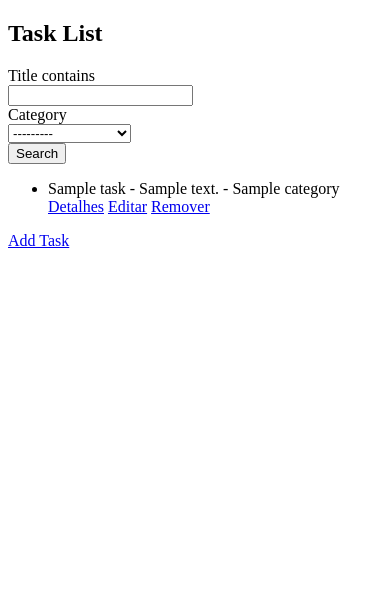
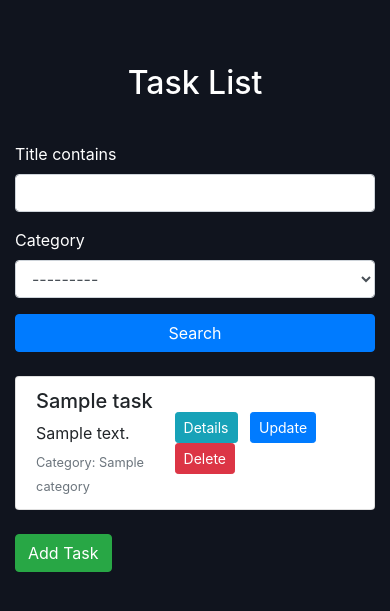
Before and after one commit to TiagoOliverDev/lizie, a Django app: page / in a window 390 px wide. Shown: the top 611 px of the page. Run offline with Django 4.2, Linux system fonts and the light colour scheme; a user stored in the database is signed in; tables that the repository leaves empty hold one stand-in row (values such as "Sample post"); some libraries are stand-ins or nearby versions.

Commit message:
feat: estilização dos templates do todo

```diff
--- a/lizetest/core/templates/base.html
+++ b/lizetest/core/templates/base.html
@@ -1,11 +1,16 @@
 <!DOCTYPE html>
 <html lang="en">
 <head>
+    {% load static %}
     <meta charset="UTF-8">
     <meta name="viewport" content="width=device-width, initial-scale=1.0">
     <title>To-Do List</title>
+    <title>{% block title %}App{% endblock %}</title>
+    <link href="https://stackpath.bootstrapcdn.com/bootstrap/4.5.2/css/bootstrap.min.css" rel="stylesheet">
+    {% block extra_head %}{% endblock %}
+    <link href="{% static 'styles.css' %}" rel="stylesheet">
 </head>
-<body>
+<body style="background-color: #10141E;">
     {% block content %}
     {% endblock content %}
 </body>
--- a/lizetest/settings.py
+++ b/lizetest/settings.py
@@ -9,7 +9,7 @@ https://docs.djangoproject.com/en/4.2/topics/settings/
 For the full list of settings and their values, see
 https://docs.djangoproject.com/en/4.2/ref/settings/
 """
-
+import os
 from pathlib import Path
 
 # Build paths inside the project like this: BASE_DIR / 'subdir'.
@@ -124,6 +124,10 @@ USE_TZ = True
 
 STATIC_URL = 'static/'
 
+STATICFILES_DIRS = [
+    os.path.join(BASE_DIR, 'core', 'css'),
+]
+
 # Default primary key field type
 # https://docs.djangoproject.com/en/4.2/ref/settings/#default-auto-field
 
--- a/lizetest/todo/templates/task_list.html
+++ b/lizetest/todo/templates/task_list.html
@@ -2,20 +2,36 @@
 {% load crispy_forms_tags %}
 
 {% block content %}
-  <h2>Task List</h2>
-  <form method="get">
-    {{ filter.form|crispy }}
-    <button type="submit" class="btn btn-primary">Search</button>
+<div class="container mt-5">
+  <h2 class="mb-4 text-white p-3 text-center">Task List</h2>
+  <form method="get" class="mb-4">
+    <div class="row text-white">
+      <div class="col-md-10">
+        {{ filter.form|crispy }}
+      </div>
+      <div class="col-md-2">
+        <button type="submit" class="btn btn-primary btn-block">Search</button>
+      </div>
+    </div>
   </form>
-  <ul>
+  <ul class="list-group">
     {% for task in tasks %}
-      <li>
-        {{ task.title }} - {{ task.description }} - {{ task.category }}
-        <a href="{% url 'todo:task_details' pk=task.pk %}">Detalhes</a>
-        <a href="{% url 'todo:task_edit' pk=task.pk %}">Editar</a>
-        <a href="{% url 'todo:task_delete' pk=task.pk %}">Remover</a>
+      <li class="list-group-item d-flex justify-content-between align-items-center">
+        <div>
+          <h5>{{ task.title }}</h5>
+          <p class="mb-1">{{ task.description }}</p>
+          <small class="text-muted">Category: {{ task.category }}</small>
+        </div>
+        <div>
+          <a href="{% url 'todo:task_details' pk=task.pk %}" class="btn btn-info btn-sm mr-2">Details</a>
+          <a href="{% url 'todo:task_edit' pk=task.pk %}" class="btn btn-primary btn-sm mr-2">Update</a>
+          <a href="{% url 'todo:task_delete' pk=task.pk %}" class="btn btn-danger btn-sm">Delete</a>
+        </div>
       </li>
     {% endfor %}
   </ul>
-  <a href="{% url 'todo:task_create' %}">Add Task</a>
+  <div class="mt-4">
+    <a href="{% url 'todo:task_create' %}" class="btn btn-success">Add Task</a>
+  </div>
+</div>
 {% endblock %}
```
Also changed, not shown: lizetest/core/css/styles.css (added, +9 -0 lines), lizetest/todo/templates/task_confirm_delete.html (+13 -9 lines), lizetest/todo/templates/task_details.html (+21 -11 lines), lizetest/todo/templates/task_form.html (+14 -7 lines).
